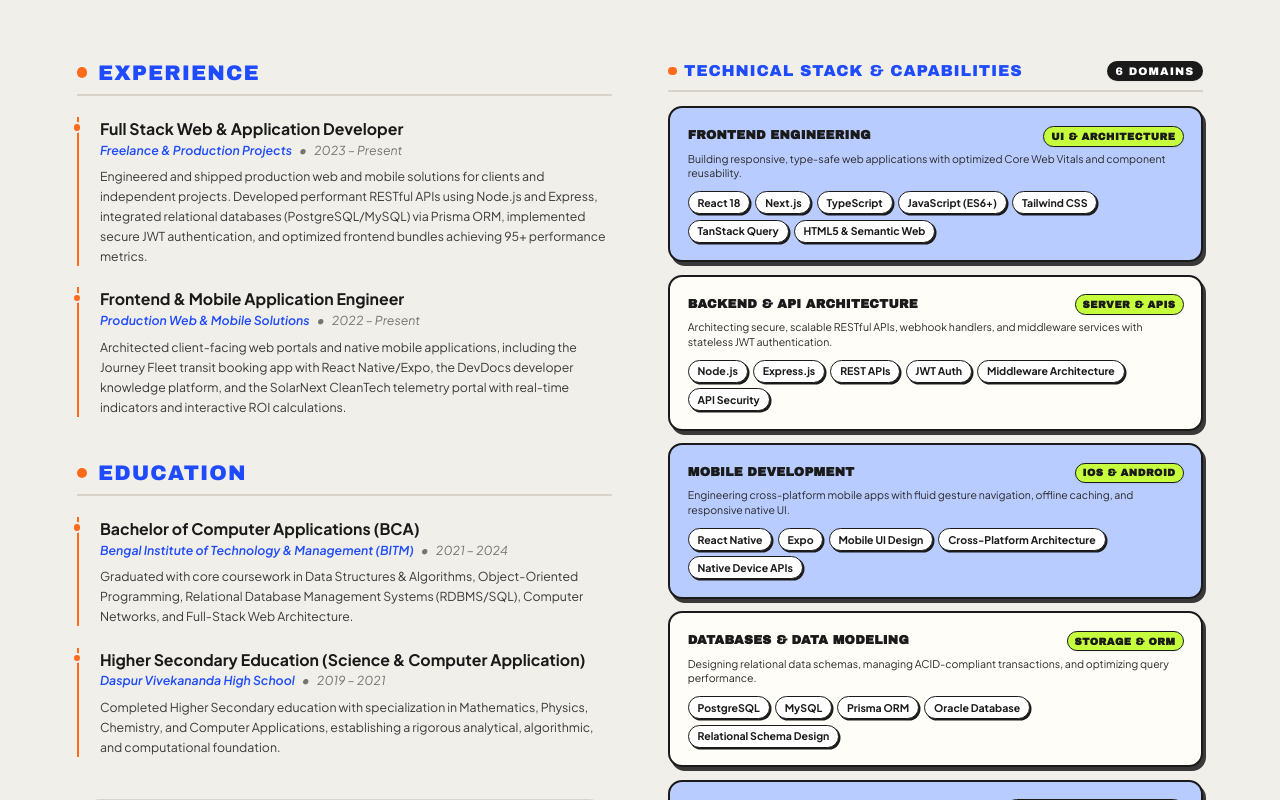
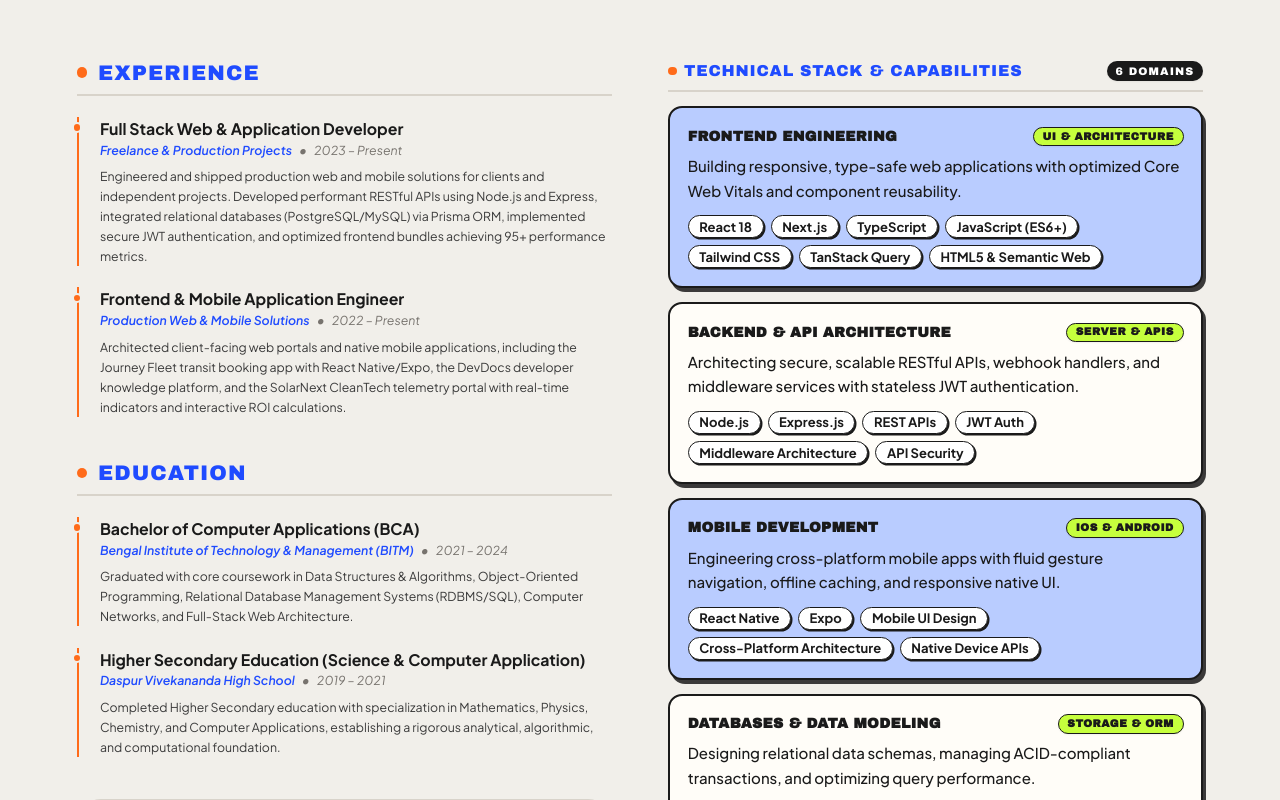
Before and after one commit to bidut04/bidyut-port, a React (Vite) app: page / in a window 1280 px wide. Shown: the part 1980-2780 px from the top of the page. Built offline with nearby package versions, Linux system fonts and the light colour scheme.

Commit message:
style: increase font size and weight of technical capability descriptions

```diff
--- a/src/components/SkillsPills.tsx
+++ b/src/components/SkillsPills.tsx
@@ -46,7 +46,7 @@ export const SkillsPills: React.FC = () => {
         </div>
 
         {/* 6 Category Cards Grid */}
-        <div className="space-y-3.5">
+        <div className="space-y-4">
           {resumeData.categories.map((cat, i) => (
             <div
               key={i}
@@ -55,26 +55,26 @@ export const SkillsPills: React.FC = () => {
               }`}
             >
               {/* Category Header */}
-              <div className="flex items-center justify-between gap-2 mb-1.5">
-                <h5 className="font-display uppercase text-ink text-xs sm:text-sm font-black tracking-wide">
+              <div className="flex items-center justify-between gap-2 mb-2">
+                <h5 className="font-display uppercase text-ink text-sm sm:text-base font-black tracking-wide">
                   {cat.title}
                 </h5>
-                <span className="text-[10px] font-display font-bold uppercase tracking-wider bg-pop text-ink px-2 py-0.5 rounded-full border border-ink shadow-sm">
+                <span className="text-[10px] sm:text-xs font-display font-bold uppercase tracking-wider bg-pop text-ink px-2.5 py-0.5 rounded-full border border-ink shadow-sm">
                   {cat.badge}
                 </span>
               </div>
 
-              {/* Meaningful Contextual Description */}
-              <p className="font-body text-xs text-[#2A2A2A] mb-3 leading-snug">
+              {/* Meaningful Contextual Description - Increased Font Size */}
+              <p className="font-body text-sm sm:text-[15px] font-medium text-[#1A1A1A] mb-3.5 leading-relaxed">
                 {cat.description}
               </p>
 
               {/* Individual Skill Pills */}
-              <div className="flex flex-wrap gap-1.5">
+              <div className="flex flex-wrap gap-1.5 sm:gap-2">
                 {cat.skills.map((skill, sIdx) => (
                   <span
                     key={sIdx}
-                    className="skill-pill inline-block px-2.5 py-1 bg-white border border-ink rounded-full text-xs font-body font-bold text-ink shadow-[1.5px_1.5px_0px_#1A1A1A] hover:bg-pop transition-colors cursor-default"
+                    className="skill-pill inline-block px-3 py-1 bg-white border border-ink rounded-full text-xs sm:text-[13px] font-body font-bold text-ink shadow-[1.5px_1.5px_0px_#1A1A1A] hover:bg-pop transition-colors cursor-default"
                   >
                     {skill}
                   </span>
```
Also changed, not shown: 1 other file (tests, documents, lock files or other folders).
